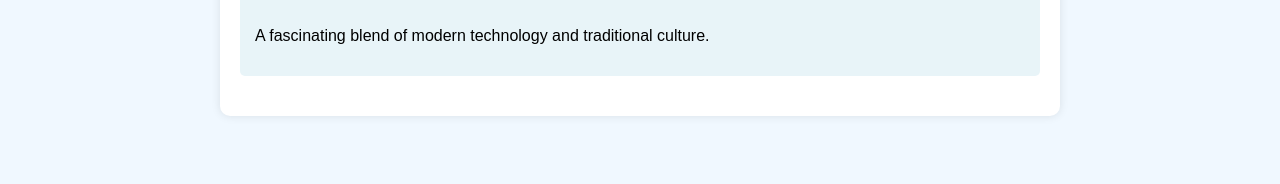
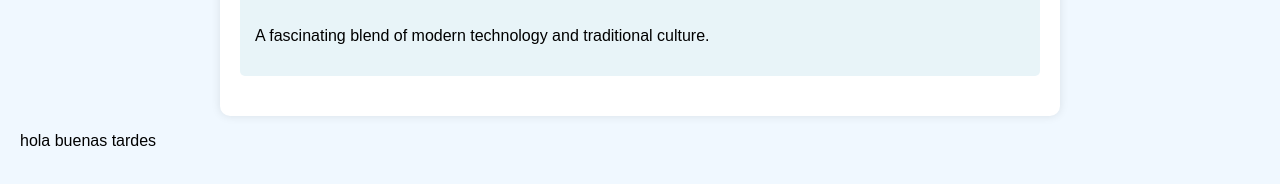
Before and after one commit to Thiseasy12/despliegue-aplicaciones-web-git2, a plain HTML site: page prueba.html in a window 1280 px wide. Shown: the part 1755-1939 px from the top of the page. Before the commit the page ends 1891 px from the top, so only its background shows below. Drawn offline with Linux system fonts and the light colour scheme.

```diff
--- a/prueba.html
+++ b/prueba.html
@@ -64,6 +64,7 @@
             <p>A fascinating blend of modern technology and traditional culture.</p>
         </div>
     </div>
+    <p>hola buenas tardes</p>
 </body>
 
 </html>
```
